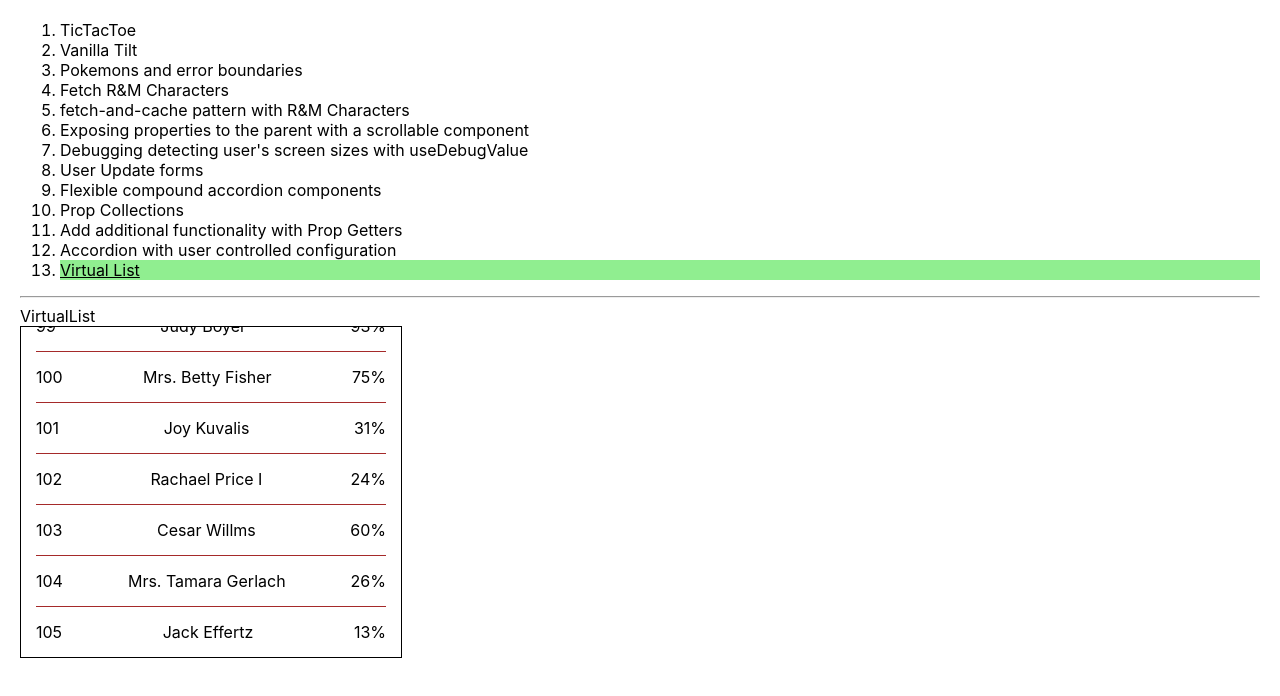
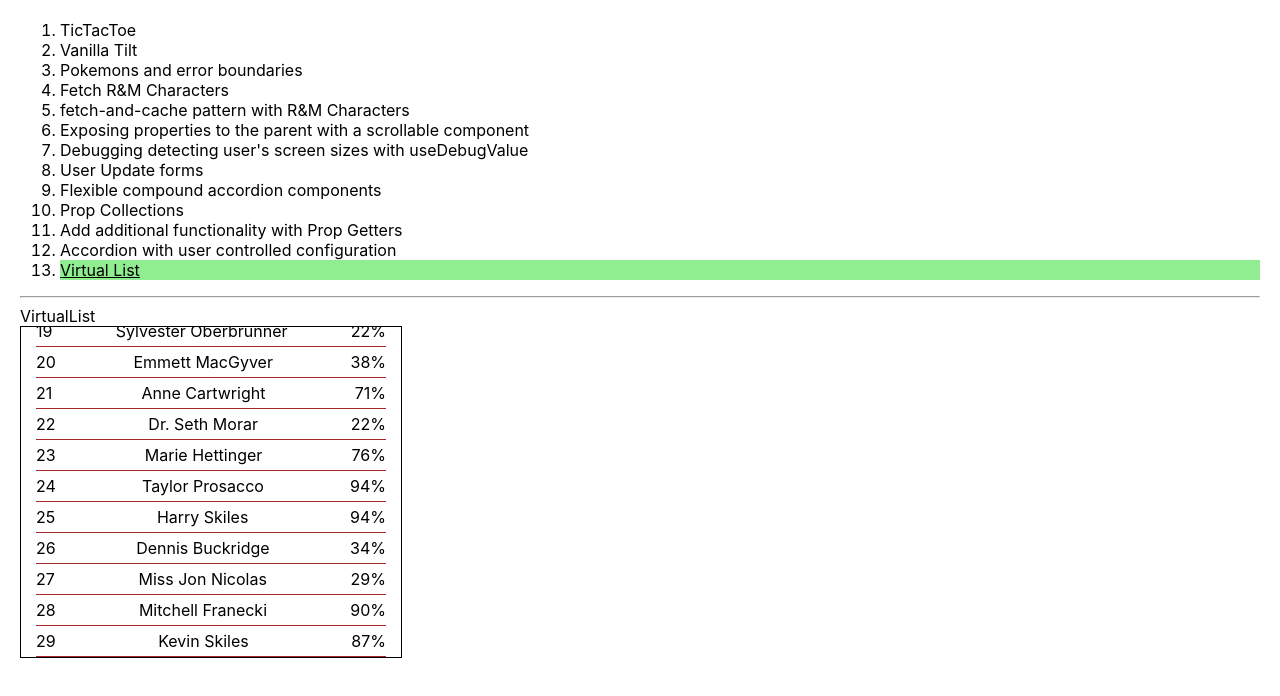
Before and after one commit to rkrux/deep-blue-sea, a React (Create React App) app: page / in a window 1280 px wide. Shown: the top 696 px of the page. Built offline with nearby package versions, Linux system fonts and the light colour scheme.

Commit message:
Refactoed to using box/element heights

```diff
--- a/src/exercises/VirtualList/index.jsx
+++ b/src/exercises/VirtualList/index.jsx
@@ -13,10 +13,8 @@ const OBSERVER_OPTIONS = {
   rootMargin: '0px',
   threshold: 0,
 };
-const LIST_LIMIT = 50;
-const BUFFER = 10;
+
 const TIME_MS = 1500;
-const ELEMENT_HEIGHT_PX = 50;
 
 function useIntersectionObserver(
   elementRef,
@@ -45,22 +43,30 @@ function useIntersectionObserver(
   }, deps);
 }
 
-const VirtualList = () => {
-  const [list, setList] = useState(allData.slice(0, LIST_LIMIT));
+const VirtualList = ({ boxHeight, elementHeight, bufferElementsCount }) => {
+  const displayedElementsCount = boxHeight / elementHeight;
+  const [list, setList] = useState(
+    allData.slice(
+      0,
+      bufferElementsCount + displayedElementsCount + bufferElementsCount
+    )
+  );
   const cursorRef = useRef({
     start: 0,
-    end: LIST_LIMIT,
+    end: bufferElementsCount + displayedElementsCount + bufferElementsCount,
     topOrBottom: 'bottom',
   });
   const listRef = useRef(null);
 
   useIntersectionObserver(listRef, [list], 'bottom', (entry) => {
     if (entry.isIntersecting) {
-      const newListEnd = cursorRef.current.end + LIST_LIMIT;
-      const newList = allData.slice(
-        Math.max(0, cursorRef.current.end - BUFFER),
-        newListEnd
+      const newListStart = Math.max(
+        0,
+        cursorRef.current.end - bufferElementsCount
       );
+      const newListEnd =
+        cursorRef.current.end + displayedElementsCount + bufferElementsCount;
+      const newList = allData.slice(newListStart, newListEnd);
       if (newList.length === 0) {
         return;
       }
@@ -68,7 +74,7 @@ const VirtualList = () => {
       setTimeout(() => {
         setList(newList);
         cursorRef.current = {
-          start: cursorRef.current.end,
+          start: newListStart,
           end: newListEnd,
           topOrBottom: 'bottom',
         };
@@ -78,11 +84,13 @@ const VirtualList = () => {
 
   useIntersectionObserver(listRef, [list], 'top', (entry) => {
     if (entry.isIntersecting) {
-      const newListStart = cursorRef.current.start - LIST_LIMIT;
-      const newList = allData.slice(
-        newListStart,
-        Math.min(cursorRef.current.start + BUFFER, allData.length)
+      const newListStart =
+        cursorRef.current.start - displayedElementsCount - bufferElementsCount;
+      const newListEnd = Math.min(
+        cursorRef.current.start + bufferElementsCount,
+        allData.length
       );
+      const newList = allData.slice(newListStart, newListEnd);
       if (newList.length === 0) {
         return;
       }
@@ -91,7 +99,7 @@ const VirtualList = () => {
         setList(newList);
         cursorRef.current = {
           start: newListStart,
-          end: cursorRef.current.start,
+          end: newListEnd,
           topOrBottom: 'top',
         };
       }, TIME_MS);
@@ -101,9 +109,9 @@ const VirtualList = () => {
   useEffect(() => {
     console.log('cursorRef: ', cursorRef.current);
     if (cursorRef.current.topOrBottom === 'bottom') {
-      listRef.current.scrollTo(0, BUFFER * ELEMENT_HEIGHT_PX);
+      listRef.current.scrollTo(0, bufferElementsCount * elementHeight);
     } else {
-      listRef.current.scrollTo(0, (LIST_LIMIT - BUFFER) * ELEMENT_HEIGHT_PX);
+      listRef.current.scrollTo(0, bufferElementsCount * elementHeight);
     }
   }, [list]);
 
@@ -112,7 +120,7 @@ const VirtualList = () => {
       VirtualList
       <div
         style={{
-          height: '300px',
+          height: `${boxHeight}px`,
           width: '350px',
           padding: '15px',
           border: '1px solid black',
@@ -128,7 +136,7 @@ const VirtualList = () => {
                 justifyContent: 'space-between',
                 alignItems: 'center',
                 borderBottom: '1px solid brown',
-                height: `${ELEMENT_HEIGHT_PX}px`,
+                height: `${elementHeight}px`,
               }}
               key={row.id}
             >
@@ -143,4 +151,10 @@ const VirtualList = () => {
   );
 };
 
-export default VirtualList;
+const VirtualListWrapper = () => {
+  return (
+    <VirtualList boxHeight={300} elementHeight={30} bufferElementsCount={5} />
+  );
+};
+
+export default VirtualListWrapper;
```
